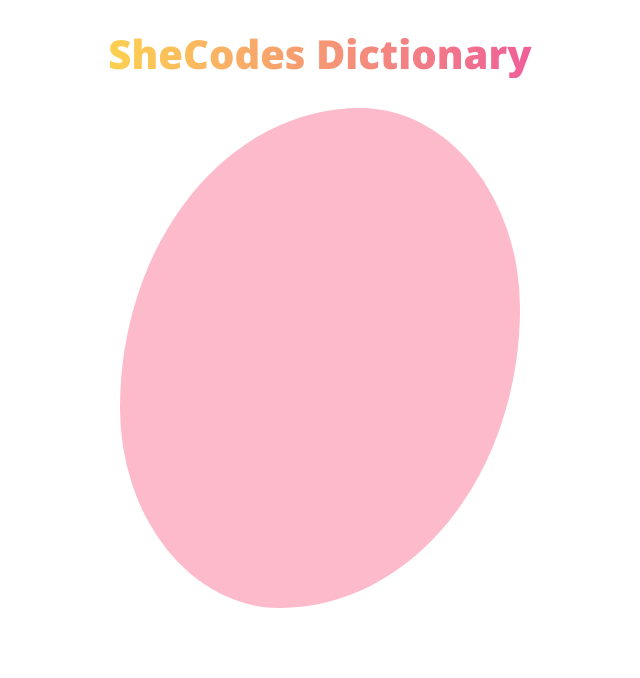
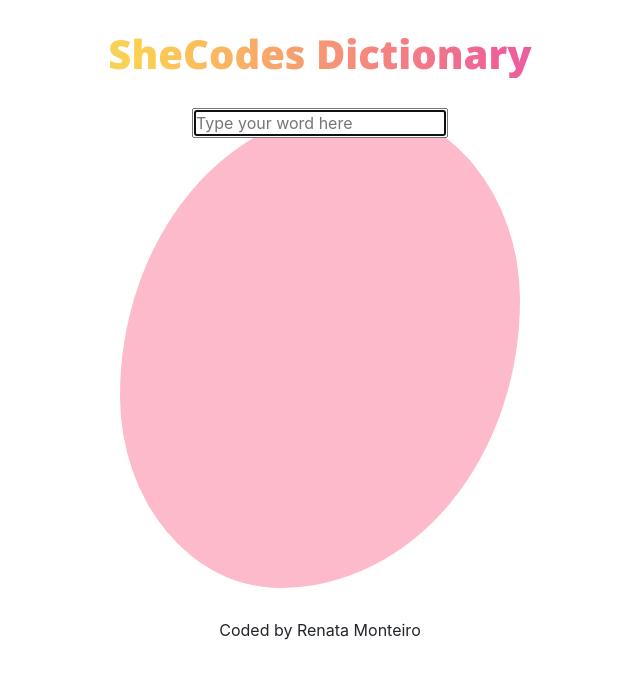
Before and after one commit to Renata-Monteiro/dictionary-project, a React (Create React App) app: page / in a window 1280 px wide. Shown: the top 678 px of the page, without its empty margins (320-960 px from the left). Built offline with nearby package versions, Linux system fonts and the light colour scheme.

Commit message:
Created Dictionary element + css file and search form

```diff
--- a/src/App.css
+++ b/src/App.css
@@ -1,6 +1,7 @@
 .App-header {
   font-family: "Open Sans", sans-serif;
   margin: 30px 0;
+
   text-align: center;
   background: repeating-linear-gradient(
     to left,
@@ -13,11 +14,16 @@
   -webkit-text-fill-color: transparent;
 }
 
-.body {
+main {
   display: block;
   width: 400px;
-  height: 500px;
+  height: 480px;
   background-color: #fcbaca;
   border-radius: 60% 40% 60% 40%;
   margin: 30px auto;
 }
+
+.App-footer {
+  margin: 20px 0;
+  text-align: center;
+}
--- a/src/App.js
+++ b/src/App.js
@@ -1,15 +1,21 @@
 import './App.css';
+import Dictionary from "./Dictionary"
 
 export default function App() {
   return (
     <div className="App">
+      <div className="container">
         <header className="App-header">
           <h1>
             SheCodes Dictionary
           </h1>
         </header>
-        <div className="body">
-
+        <main>
+        <Dictionary />
+        </main>
+        <footer className="App-footer">
+          Coded by Renata Monteiro
+        </footer>
       </div>
     </div>
   );
--- /dev/null
+++ b/src/Dictionary.css
@@ -0,0 +1,3 @@
+.Dictionary {
+  text-align: center;
+}
--- /dev/null
+++ b/src/Dictionary.js
@@ -0,0 +1,23 @@
+import React, {useState} from "react";
+import "./Dictionary.css";
+
+
+export default function Dictionary (){
+    let [keyword, setKeyword] = useState("");
+    function search(event){
+        event.preventDefault();
+        alert(`Searching for ${keyword} definition`);
+}
+
+function handleKeywordChange(event){
+    setKeyword(event.target.value);
+}
+
+    return (
+        <div className="Dictionary">
+            <form onSubmit={search}>
+                <input type="search" onChange={handleKeywordChange} autoFocus={true} placeholder="Type your word here"/>
+            </form>
+        </div>
+    )
+}
```
Lines whose indentation alone changed are shown as unchanged.
